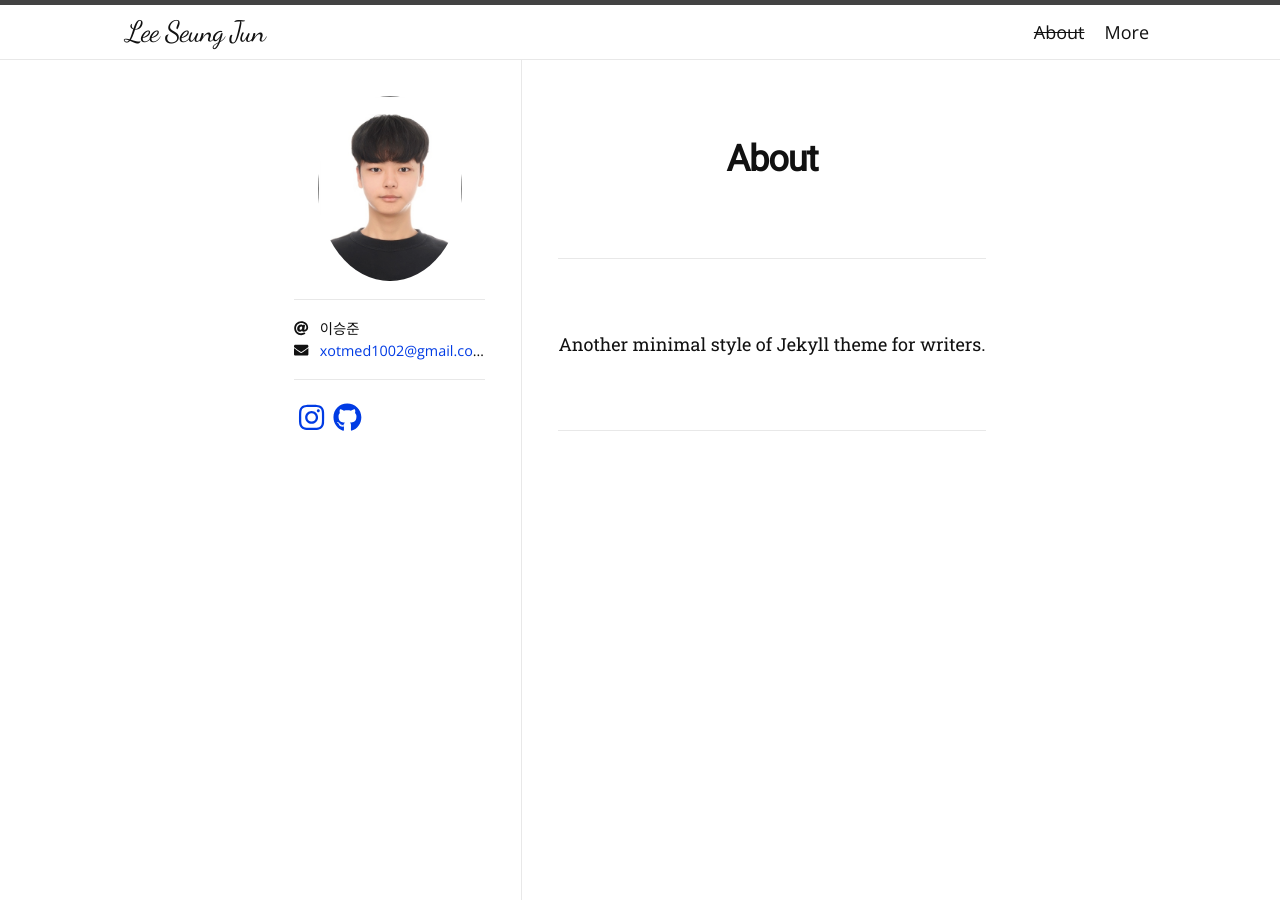
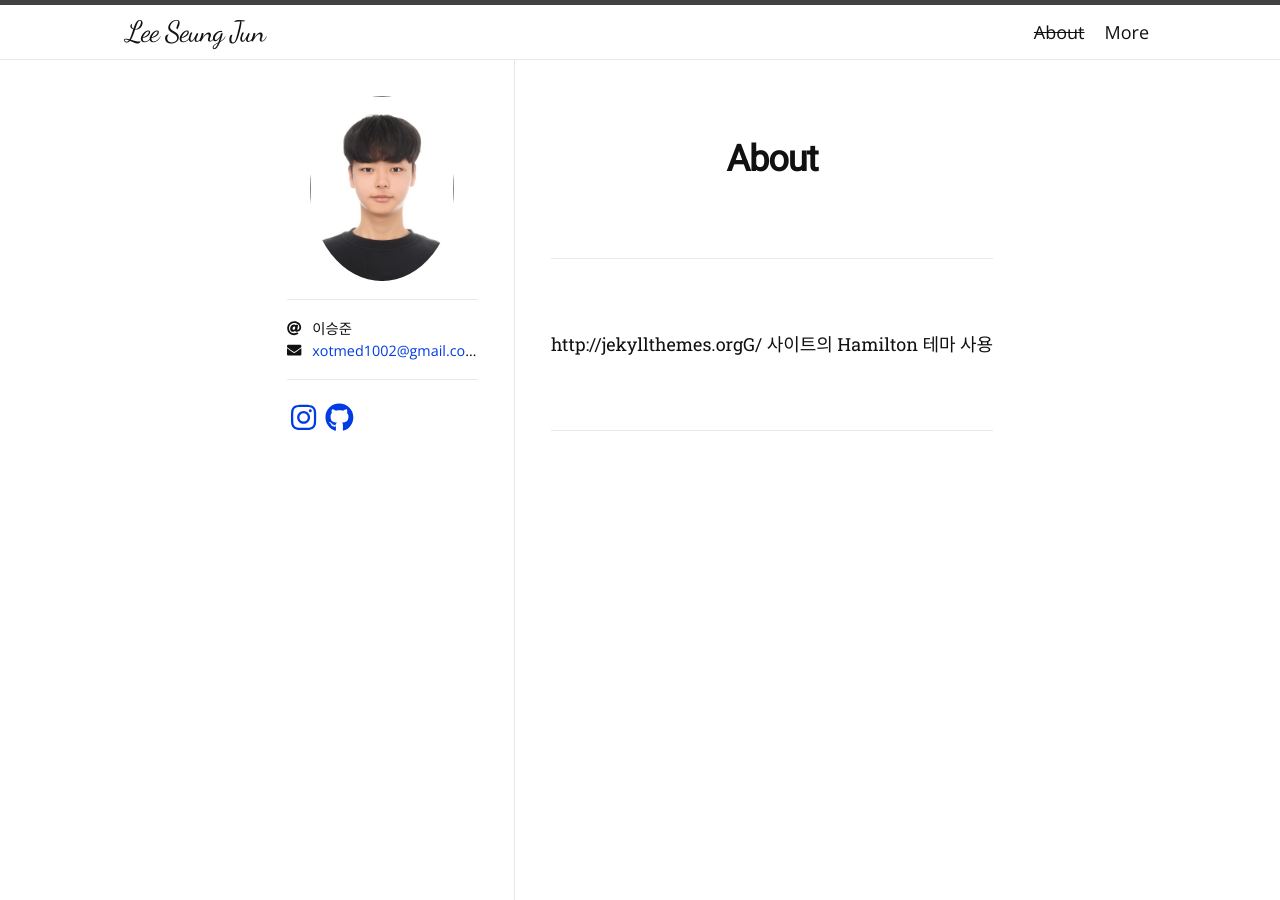
Before and after one commit to MooTo2002/MooTo2002.github.io, a Jekyll site: the page built from about.md, in a window 1280 px wide. Built offline with Jekyll 4.4.1, drawn with Linux system fonts in a browser that asks for light colours; nearby versions of some CDN libraries; some web fonts are replaced.

Commit message:
Update about.md

```diff
--- a/about.md
+++ b/about.md
@@ -4,4 +4,4 @@ title: About
 permalink: /about/
 ---
 
-Another minimal style of Jekyll theme for writers.
+http://jekyllthemes.orgG/ 사이트의 Hamilton 테마 사용
```
